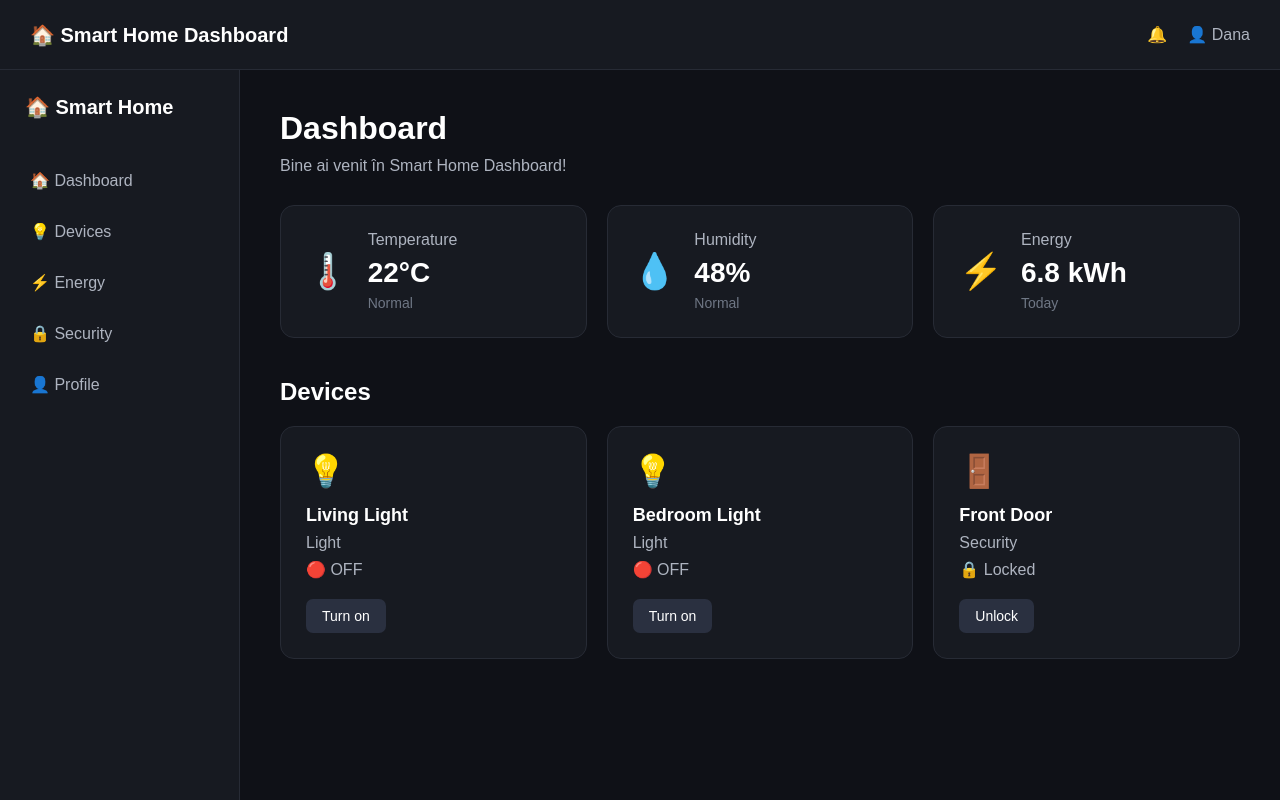
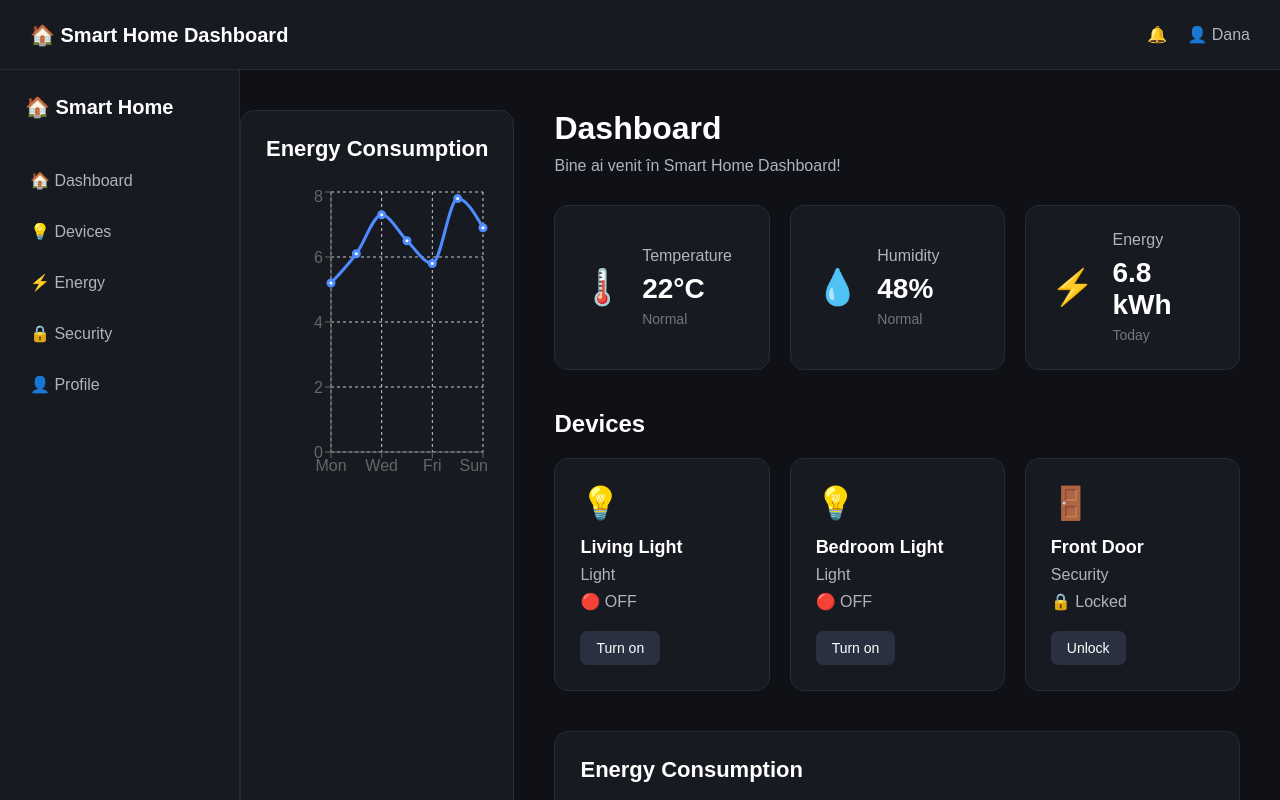
Before and after one commit to Danamoraru/smart-home-dashboard, a React (Vite) app: page / in a window 1280 px wide. Shown: the top 800 px of the page. Built offline with nearby package versions, Linux system fonts and the light colour scheme.

Commit message:
Add energy consumption chart

```diff
--- a/src/App.css
+++ b/src/App.css
@@ -193,3 +193,16 @@
 .device-card button:hover {
   background-color: #394154;
 }
+
+ .energy-chart {
+  margin-top: 40px;
+  padding: 25px;
+  background-color: #171a21;
+  border: 1px solid #272b35;
+  border-radius: 14px;
+}
+
+.energy-chart h2 {
+  margin-bottom: 25px;
+  font-size: 22px;
+}
--- a/src/App.jsx
+++ b/src/App.jsx
@@ -3,6 +3,7 @@ import Navbar from './components/Navbar'
 import Sidebar from './components/Sidebar'
 import DashboardCard from './components/DashboardCard'
 import DeviceCard from './components/DeviceCard'
+import EnergyChart from './components/EnergyChart'
 
 function App() {
   return (
@@ -11,6 +12,8 @@ function App() {
 
       <div className="layout">
         <Sidebar />
+
+        <EnergyChart />
 
         <main className="main-content">
           <h1>Dashboard</h1>
@@ -67,6 +70,7 @@ function App() {
 
             </div>
           </div>
+            <EnergyChart />
 
         </main>
       </div>
--- /dev/null
+++ b/src/components/EnergyChart.jsx
@@ -0,0 +1,48 @@
+import {
+  LineChart,
+  Line,
+  XAxis,
+  YAxis,
+  CartesianGrid,
+  Tooltip,
+  ResponsiveContainer
+} from 'recharts'
+
+const data = [
+  { day: 'Mon', energy: 5.2 },
+  { day: 'Tue', energy: 6.1 },
+  { day: 'Wed', energy: 7.3 },
+  { day: 'Thu', energy: 6.5 },
+  { day: 'Fri', energy: 5.8 },
+  { day: 'Sat', energy: 7.8 },
+  { day: 'Sun', energy: 6.9 }
+]
+
+function EnergyChart() {
+  return (
+    <div className="energy-chart">
+      <h2>Energy Consumption</h2>
+
+      <ResponsiveContainer width="100%" height={300}>
+        <LineChart data={data}>
+          <CartesianGrid strokeDasharray="3 3" />
+
+          <XAxis dataKey="day" />
+
+          <YAxis />
+
+          <Tooltip />
+
+          <Line
+            type="monotone"
+            dataKey="energy"
+            stroke="#4f8cff"
+            strokeWidth={3}
+          />
+        </LineChart>
+      </ResponsiveContainer>
+    </div>
+  )
+}
+
+export default EnergyChart
```
